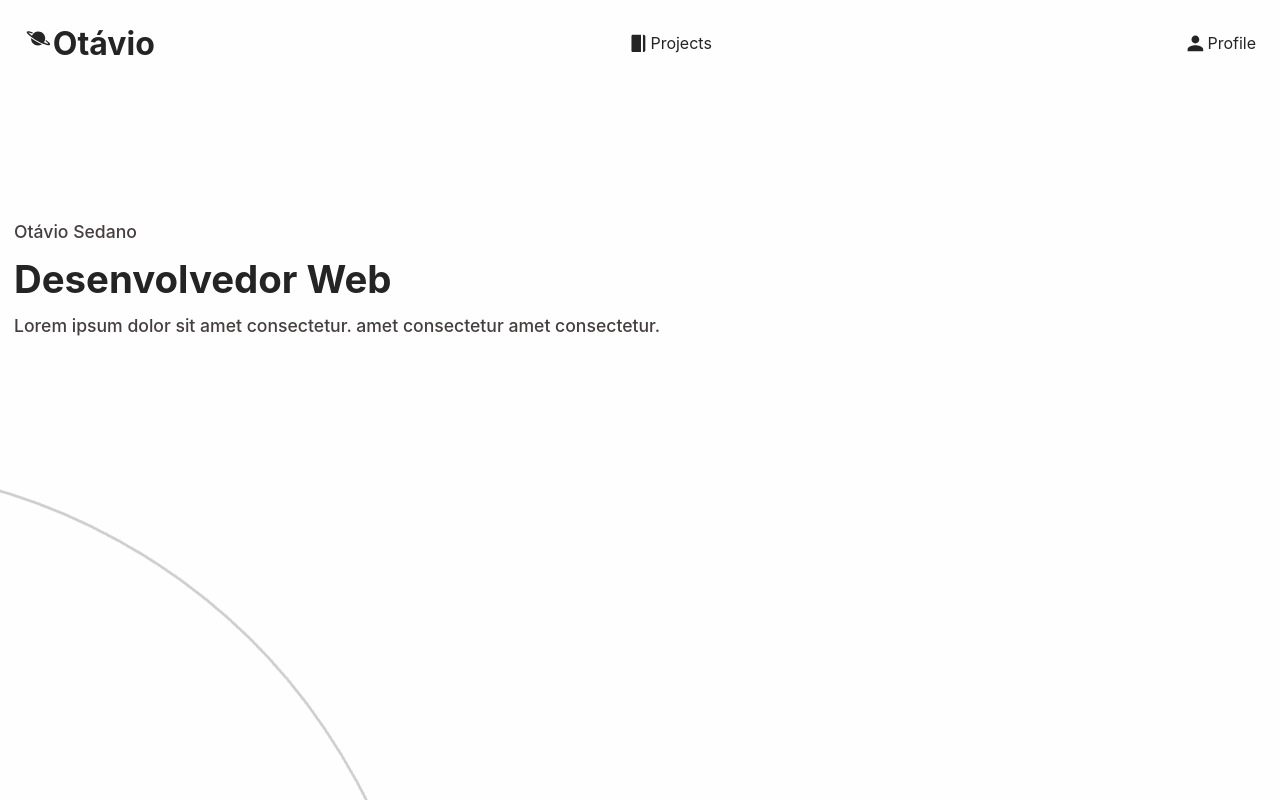
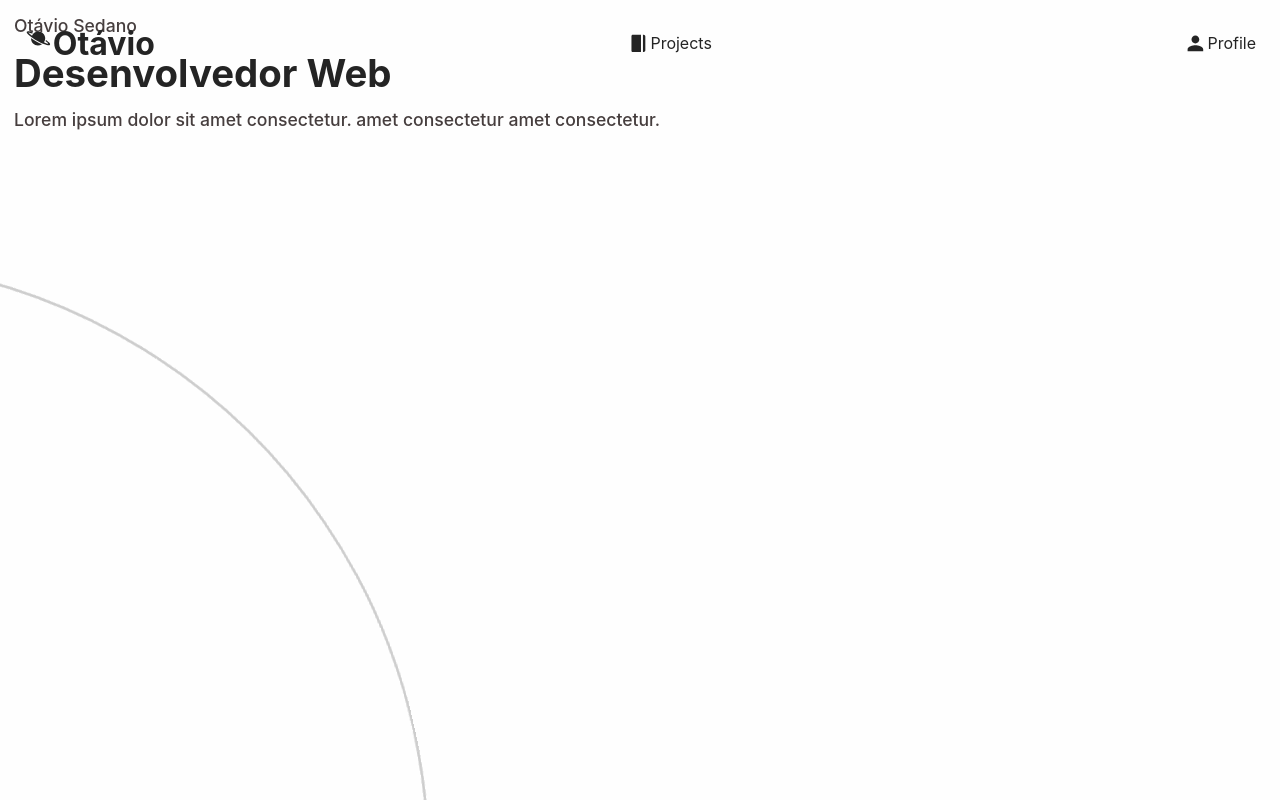
Before and after one commit to otaviusedano/Portifolio, a React (Vite) app: page / in a window 1280 px wide. Shown: the top 800 px of the page. Built offline with nearby package versions, Linux system fonts and the light colour scheme.

Commit message:
change: changes component container section

```diff
--- a/src/components/Containers/Section/index.tsx
+++ b/src/components/Containers/Section/index.tsx
@@ -1,8 +1,8 @@
 import './styles.scss'
 
-export function ContainerSection ({children}: any) {
+export function ContainerSection ({children, sectionName, id}: any) {
   return (
-    <section>
+    <section id={id} className={`section ${sectionName}`}>
       {children}
     </section>
   )
--- a/src/components/Containers/Section/styles.scss
+++ b/src/components/Containers/Section/styles.scss
@@ -1,4 +1,12 @@
 section {
   padding: 14px;
-  padding-top: 220px;
+  height: 100%;
+
+  &.main {
+    padding-top: 300px;
+  }
+
+  &.projects {
+    padding-top: 180px;
+  }
 }
```
